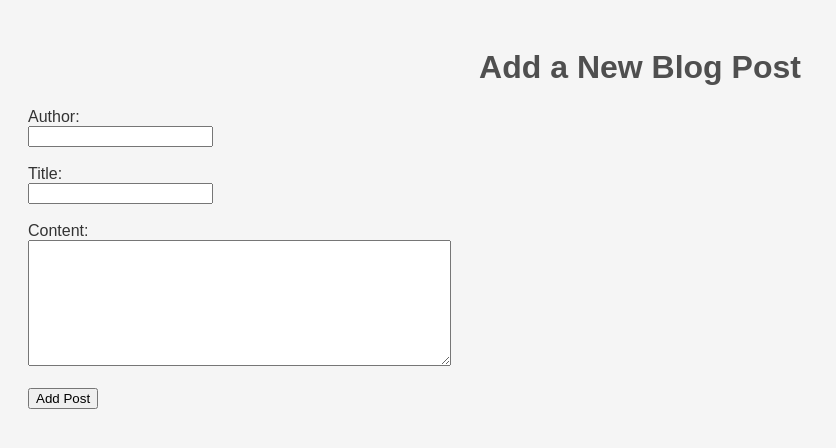
After one commit to Vincent-Pieper/msit-masterblog, a Flask app: page /add in a window 1280 px wide. The commit adds this page. Shown: the top 448 px of the page, without its empty margins (0-836 px from the left). Run offline with Flask 3, Linux system fonts and the light colour scheme.

Commit message:
Add blog post creation

```diff
--- a/app.py
+++ b/app.py
@@ -1,4 +1,4 @@
-from flask import Flask, render_template
+from flask import Flask, render_template, request, redirect, url_for
 import storage
 
 
@@ -14,5 +14,23 @@ def index():
     return render_template('index.html', posts=blog_posts)
 
 
+@app.route('/add', methods=['GET', 'POST'])
+def add():
+    if request.method == 'POST':
+        new_input = request.form.to_dict()
+        blog_posts = storage.get_json(DATA)
+        new_id = storage.get_available_id(blog_posts)
+        new_blogpost = storage.create_new_blogpost(new_input, new_id)
+        blog_posts.append(new_blogpost)
+
+        if new_id != len(blog_posts):
+            storage.reorder_blogposts_by_id(blog_posts)
+        storage.save_json(DATA, blog_posts)
+
+        return redirect(url_for('index'))
+
+    return render_template('add.html')
+
+
 if __name__ == '__main__':
     app.run(host="0.0.0.0", port=5000, debug=True)
--- a/static/style.css
+++ b/static/style.css
@@ -25,3 +25,17 @@ h1 {
 .post p {
     margin: 10px 0;
 }
+
+.add-button {
+    display: inline-block;
+    padding: 10px 18px;
+    margin-bottom: 20px;
+    background-color: #333;
+    color: white;
+    text-decoration: none;
+    border-radius: 6px;
+}
+
+.add-button:hover {
+    background-color: #555;
+}
--- /dev/null
+++ b/templates/add.html
@@ -0,0 +1,25 @@
+<!DOCTYPE html>
+<html lang="en">
+<head>
+    <meta charset="UTF-8">
+    <meta name="viewport" content="width=device-width, initial-scale=1.0">
+    <title>Add Blog Post</title>
+    <link rel="stylesheet" href="{{ url_for('static', filename='style.css') }}">
+</head>
+<body>
+    <h1>Add a New Blog Post</h1>
+
+    <form method="POST" action="{{ url_for('add') }}">
+        <label for="author">Author:</label><br>
+        <input type="text" id="author" name="author" required><br><br>
+
+        <label for="title">Title:</label><br>
+        <input type="text" id="title" name="title" required><br><br>
+
+        <label for="content">Content:</label><br>
+        <textarea id="content" name="content" rows="8" cols="50" required></textarea><br><br>
+
+        <input type="submit" value="Add Post">
+    </form>
+</body>
+</html>
--- a/templates/index.html
+++ b/templates/index.html
@@ -8,6 +8,7 @@
 </head>
 <body>
     <h1>Welcome to My Flask Blog!</h1>
+    <a href="{{ url_for('add') }}">Add New Post</a>
     {% for post in posts %}
     <div class="post">
         <h2>{{post.title}}</h2>
```
Also changed, not shown: data/blog_posts.json (+39 -3 lines), storage.py (+34 -0 lines).
